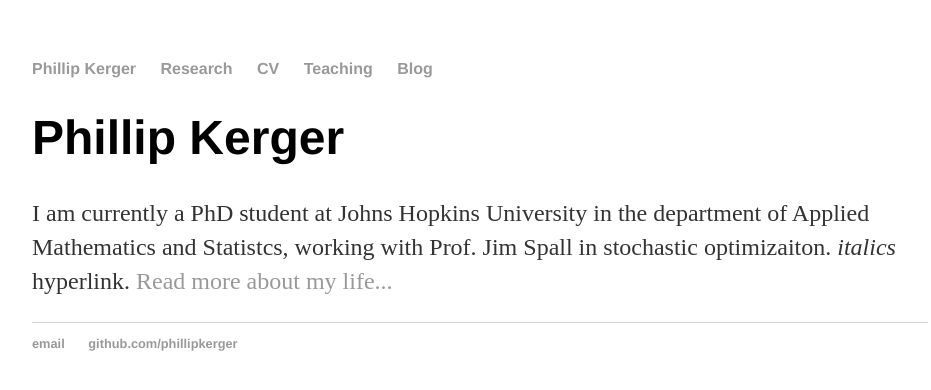
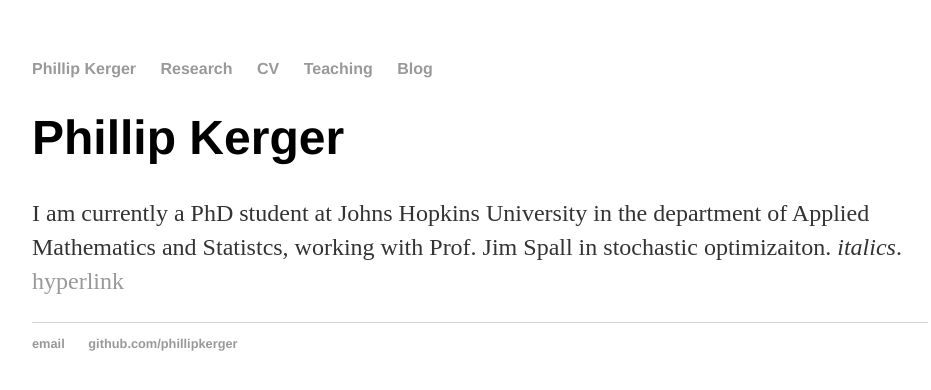
Before and after one commit to PhillipKerger/phillipkerger.github.io, a Jekyll site: the page built from index.html, in a window 1280 px wide. Shown: the top 390 px of the page, without its empty margins (160-1091 px from the left). Built offline with Jekyll 4.4.1, drawn with Linux system fonts in a browser that asks for light colours.

Commit message:
Update index.html

```diff
--- a/index.html
+++ b/index.html
@@ -5,5 +5,5 @@
 <div class="blurb">
 	<h1>Phillip Kerger</h1>
 	<p>I am currently a PhD student at Johns Hopkins University in the department of Applied Mathematics and Statistcs, working with Prof. Jim Spall in stochastic optimizaiton.
-		<em>italics</em> hyperlink. <a href="/about">Read more about my life...</a></p>
+		<em>italics</em>. <a href="/about">hyperlink</a></p>
 </div><!-- /.blurb -->
```
